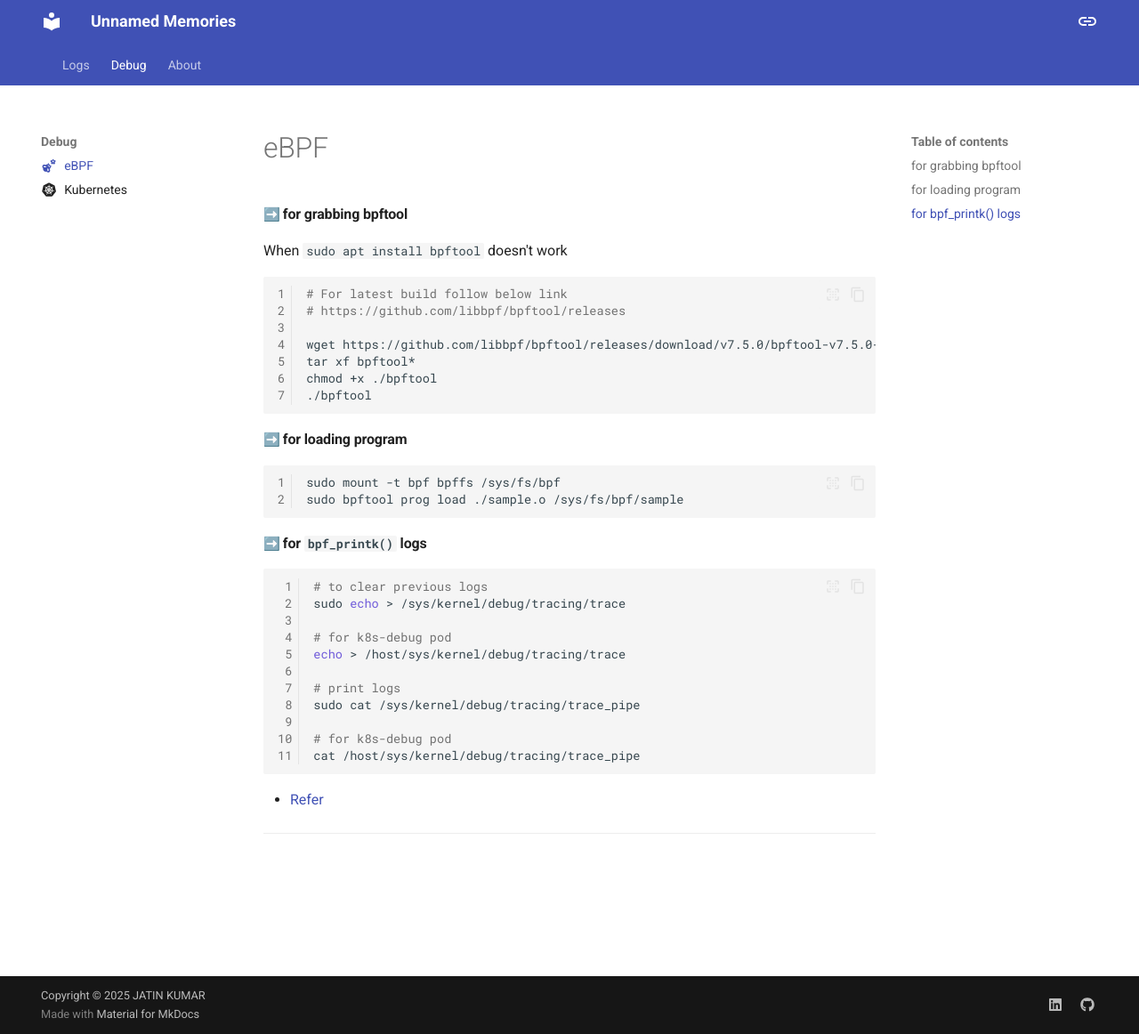
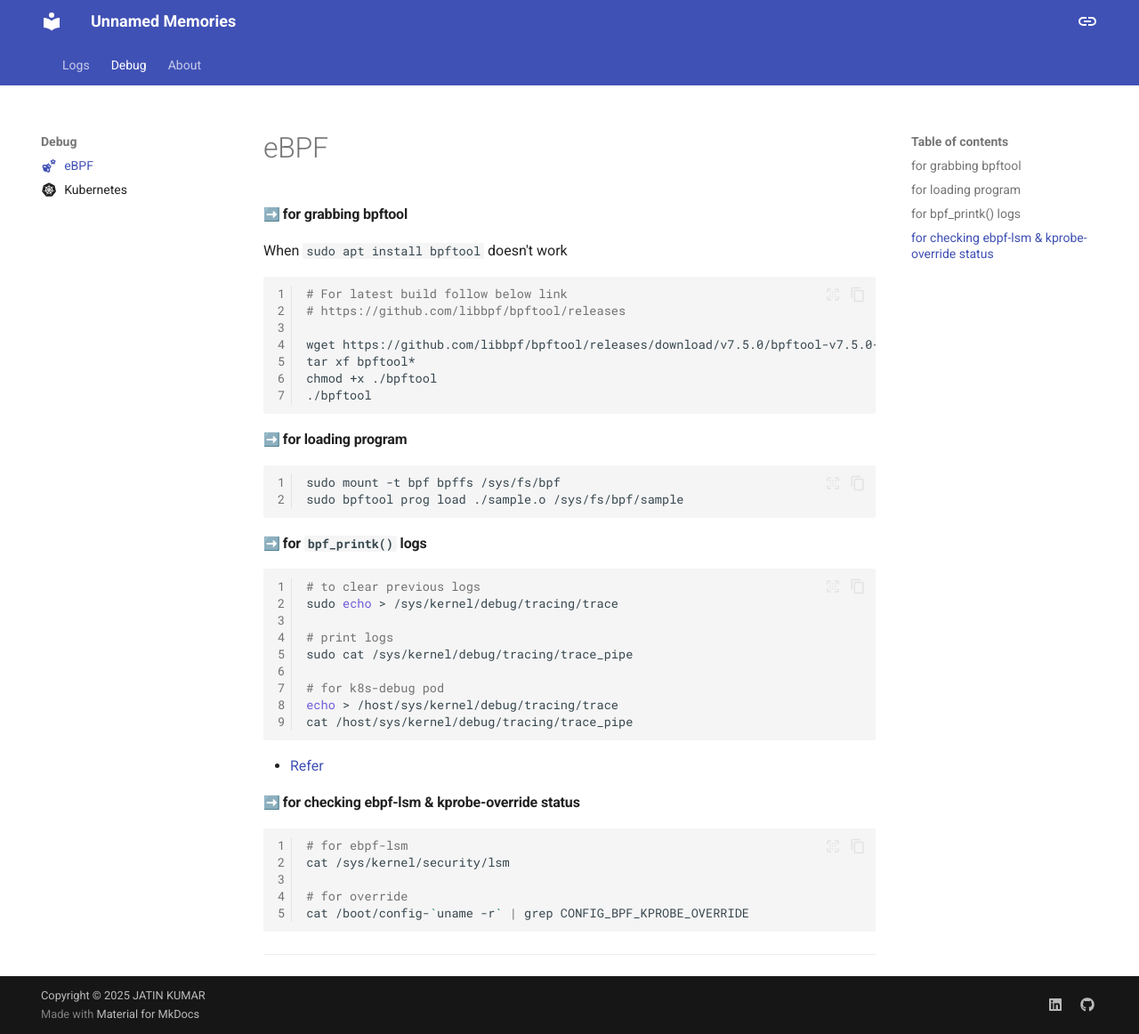
Before and after one commit to h0x0er/h0x0er.github.io, an MkDocs documentation site: the page built from docs/debug/ebpf.md, in a window 1280 px wide and 1162 px high. Shown: the whole window at 89% size. Built offline with MkDocs 1.6.1 and Material for MkDocs 9.7.7, drawn with Linux system fonts in a browser that asks for light colours; emoji names are drawn with the system emoji font.

Commit message:
memory: updated

````diff
--- a/docs/debug/ebpf.md
+++ b/docs/debug/ebpf.md
@@ -36,17 +36,29 @@ sudo bpftool prog load ./sample.o /sys/fs/bpf/sample
 # to clear previous logs
 sudo echo > /sys/kernel/debug/tracing/trace
 
-# for k8s-debug pod
-echo > /host/sys/kernel/debug/tracing/trace
-
 # print logs
 sudo cat /sys/kernel/debug/tracing/trace_pipe
 
 # for k8s-debug pod
+echo > /host/sys/kernel/debug/tracing/trace
 cat /host/sys/kernel/debug/tracing/trace_pipe
+
 ```
 
 - [Refer](https://unix.stackexchange.com/questions/747990/how-to-clear-the-sys-kernel-debug-tracing-trace-pipe-quickly)
 
 
+#### :arrow_right: for checking ebpf-lsm & kprobe-override status
+
+```bash linenums="1"
+
+# for ebpf-lsm
+cat /sys/kernel/security/lsm
+
+# for override
+cat /boot/config-`uname -r` | grep CONFIG_BPF_KPROBE_OVERRIDE
+
+```
+
+
 ---
````
